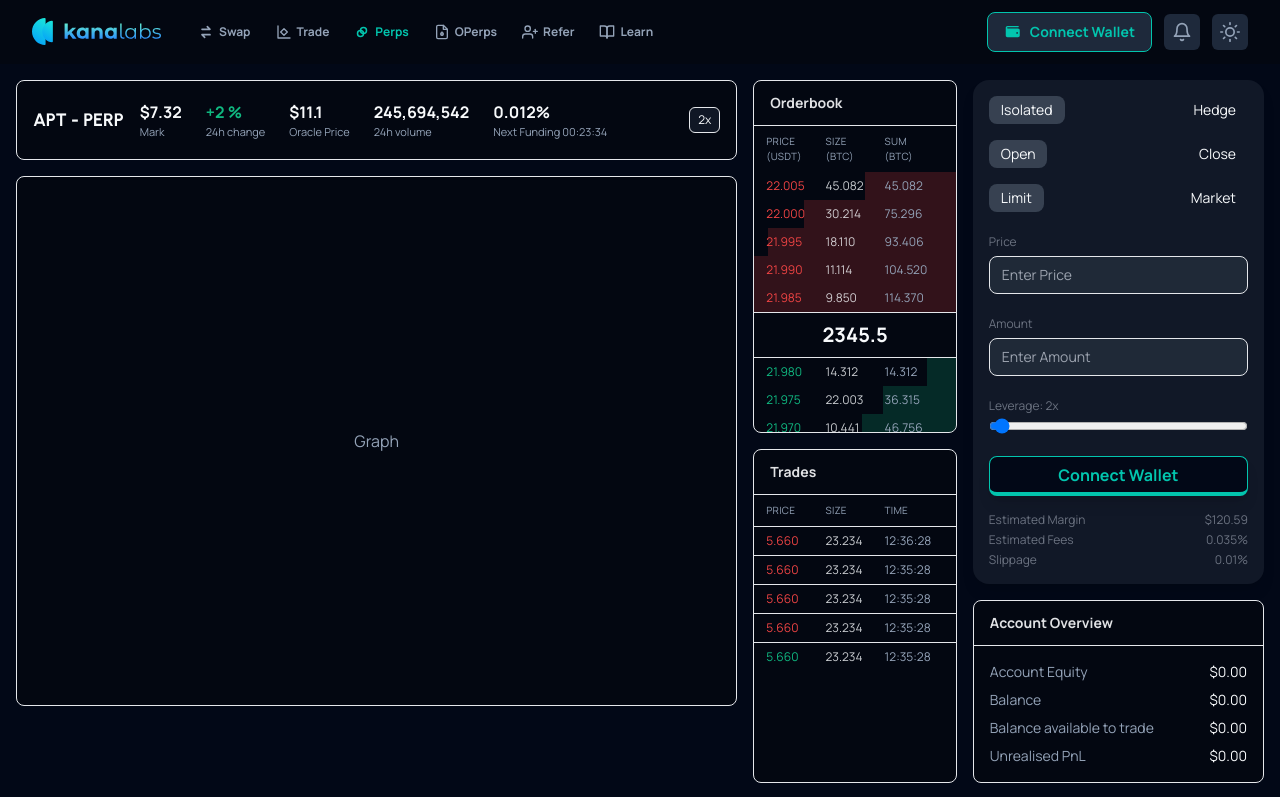
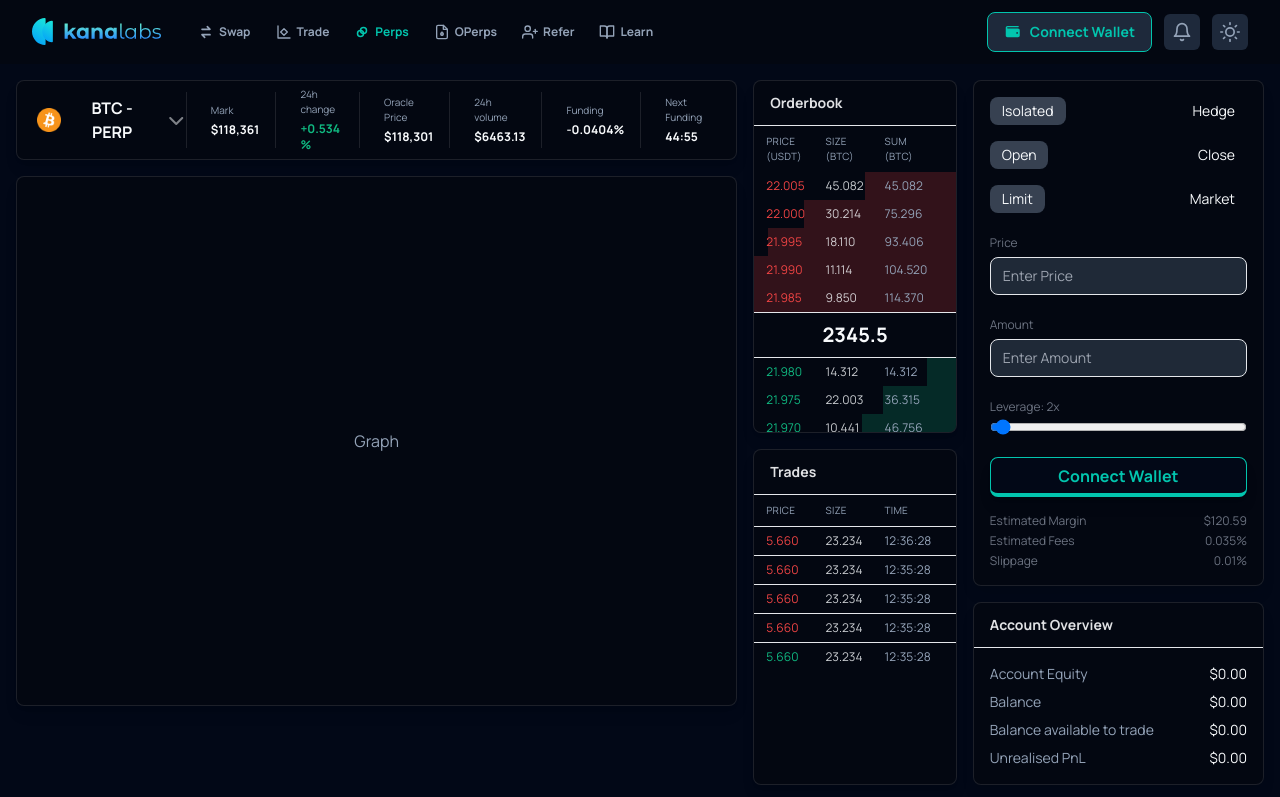
Before and after one commit to Sathyajhith-S-S/Kana-Labs, a React (Vite) app: page /perps in a window 1280 px wide. Shown: the top 797 px of the page. Built offline with nearby package versions, Linux system fonts and the light colour scheme.

Commit message:
statsribbon changes

```diff
--- a/package.json
+++ b/package.json
@@ -13,6 +13,7 @@
     "@fortawesome/fontawesome-svg-core": "^7.0.0",
     "@fortawesome/free-solid-svg-icons": "^7.0.0",
     "@fortawesome/react-fontawesome": "^0.2.3",
+    "@radix-ui/react-select": "^2.2.6",
     "class-variance-authority": "^0.7.1",
     "clsx": "^2.1.1",
     "react": "^19.1.1",
--- a/src/components/perps/CardShell.tsx
+++ b/src/components/perps/CardShell.tsx
@@ -7,7 +7,12 @@ type Props = {
 
 export function CardShell({ title, right, children, className = "" }: Props) {
     return (
-        <div className={`bg-card border rounded-lg overflow-hidden ${className}`}>
+        <div className={`
+            bg-card
+            shadow-lg rounded-lg overflow-hidden
+            border border-black/10 dark:border-white/10
+            ${className}
+        `}>
             {(title || right) && (
                 <div className="flex items-center justify-between px-4 py-3 border-b">
                     {title ? (
--- a/src/components/perps/OrderForm.tsx
+++ b/src/components/perps/OrderForm.tsx
@@ -1,5 +1,6 @@
 import { useState } from "react";
 import { Button } from "../ui/Button";
+import { CardShell } from "./CardShell";
 
 export function OrderForm() {
     const [price, setPrice] = useState("");
@@ -7,7 +8,7 @@ export function OrderForm() {
     const [leverage, setLeverage] = useState(2);
 
     return (
-        <div className="bg-white dark:bg-gray-900 rounded-2xl shadow-lg p-4 w-full">
+        <CardShell className="p-4 w-full">
             <div className="flex items-center justify-between text-sm font-medium mb-4">
                 <button className="px-3 py-1 rounded-lg bg-gray-200 dark:bg-gray-700">
                     Isolated
@@ -87,6 +88,6 @@ export function OrderForm() {
                     <span>0.01%</span>
                 </div>
             </div>
-        </div>
+            </CardShell>
     );
 }
--- a/src/components/perps/TopStatsRibbon.tsx
+++ b/src/components/perps/TopStatsRibbon.tsx
@@ -1,60 +1,138 @@
-"use client";
+import { useState, useEffect } from "react";
+import { CardShell } from "./CardShell";
+import { BTC, ETH, SOL } from "@/lib/tokens";
+import {
+    Select,
+    SelectContent,
+    SelectItem,
+    SelectTrigger,
+    SelectValue,
+} from "@/components/ui/select";
 
-import { CardShell } from "./CardShell";
-
-type Stat = { label: string; value: string; sub?: string; emphasis?: "green" | "red" | "none" };
-type Props = {
-    pair?: string;          // e.g., "APT - PERP"
-    leverage?: string;      // e.g., "2x"
-    stats?: Stat[];         // override defaults if you have live data
-    right?: React.ReactNode;
+type Stat = {
+    label: string;
+    value: string;
+    sub?: string;
+    emphasis?: "green" | "red" | "none";
 };
 
-export function TopStatsRibbon({
-    pair = "APT - PERP",
-    leverage = "2x",
-    stats,
-    right,
-}: Props) {
-    const items: Stat[] =
-        stats ??
-        [
-            { label: "Mark", value: "$7.32", emphasis: "none" },
-            { label: "24h change", value: "+2 %", emphasis: "green" },
-            { label: "Oracle Price", value: "$11.1", emphasis: "none" },
-            { label: "24h volume", value: "245,694,542", emphasis: "none" },
-            { label: "Funding", value: "0.012%", emphasis: "none", sub: "Next Funding 00:23:34" },
-        ];
+type PairInfo = {
+    logo: string;
+    alt: string;
+    stats: Stat[];
+};
+
+const PAIR_DATA: Record<string, PairInfo> = {
+    "BTC - PERP": {
+        logo: BTC.logo,
+        alt: "BTC",
+        stats: [
+            { label: "Mark", value: "$118,361", emphasis: "none" },
+            { label: "24h change", value: "+0.534 %", emphasis: "green" },
+            { label: "Oracle Price", value: "$118,301", emphasis: "none" },
+            { label: "24h volume", value: "$6463.13", emphasis: "none" },
+            { label: "Funding", value: "-0.0404%", emphasis: "none" },
+            { label: "Next Funding", value: "47:25", emphasis: "none" },
+        ],
+    },
+    "ETH - PERP": {
+        logo: ETH.logo,
+        alt: "ETH",
+        stats: [
+            { label: "Mark", value: "$3,789", emphasis: "none" },
+            { label: "24h change", value: "-1.25 %", emphasis: "red" },
+            { label: "Oracle Price", value: "$3,788", emphasis: "none" },
+            { label: "24h volume", value: "$412M", emphasis: "none" },
+            { label: "Funding", value: "+0.0150%", emphasis: "none" },
+            { label: "Next Funding", value: "15:10", emphasis: "none" },
+        ],
+    },
+    "SOL - PERP": {
+        logo: SOL.logo,
+        alt: "SOL",
+        stats: [
+            { label: "Mark", value: "$165.40", emphasis: "none" },
+            { label: "24h change", value: "+3.80 %", emphasis: "green" },
+            { label: "Oracle Price", value: "$165.35", emphasis: "none" },
+            { label: "24h volume", value: "$289M", emphasis: "none" },
+            { label: "Funding", value: "-0.0100%", emphasis: "none" },
+            { label: "Next Funding", value: "33:45", emphasis: "none" },
+        ],
+    },
+};
+
+type Pair = keyof typeof PAIR_DATA;
+
+type Props = {
+    defaultPair?: Pair;
+};
+
+export function TopStatsRibbon({ defaultPair = "BTC - PERP" }: Props) {
+    const [selectedPair, setSelectedPair] = useState<Pair>(defaultPair);
+    const [timerSeconds, setTimerSeconds] = useState(45 * 60);
+
+    useEffect(() => {
+        const interval = setInterval(() => {
+            setTimerSeconds(prevSeconds => {
+                if (prevSeconds <= 1) {
+                    return 45 * 60;
+                }
+                return prevSeconds - 1;
+            });
+        }, 1000);
+
+        return () => clearInterval(interval);
+    }, []);
+
+    const currentPairData = PAIR_DATA[selectedPair];
+    const minutes = Math.floor(timerSeconds / 60);
+    const seconds = timerSeconds % 60;
+    const formattedTime = `${String(minutes).padStart(2, '0')}:${String(seconds).padStart(2, '0')}`;
+
+    const items: Stat[] = currentPairData.stats.map(stat =>
+        stat.label === "Next Funding"
+            ? { ...stat, value: formattedTime }
+            : stat
+    );
 
     return (
         <CardShell className="h-20">
-            <div className="h-full w-full flex items-center justify-between px-4">
-                {/* Left: Pair selector summary (static for now) */}
-                <div className="flex items-center gap-4">
-                    <div className="text-base sm:text-lg font-bold font-heading">{pair}</div>
-                    <div className="hidden sm:flex items-center gap-6">
-                        {items.map((s) => (
-                            <div key={s.label}>
-                                <div
-                                    className={[
-                                        "text-sm sm:text-base font-semibold",
-                                        s.emphasis === "green" && "text-emerald-500",
-                                        s.emphasis === "red" && "text-red-500",
-                                        s.emphasis === "none" && "text-foreground",
-                                    ].filter(Boolean).join(" ")}
-                                >
+            <div className="h-full w-full flex items-center justify-between px-5">
+                <div className="flex items-center gap-3">
+                    <img src={currentPairData.logo} alt={currentPairData.alt} className="w-6 h-6" />
+                    <Select value={selectedPair} onValueChange={(value) => setSelectedPair(value as Pair)}>
+                        <SelectTrigger className="text-md font-bold bg-transparent border-none focus:ring-0 p-0">
+                            <SelectValue placeholder="Select pair" />
+                        </SelectTrigger>
+                        <SelectContent>
+                            <SelectItem value="BTC - PERP">BTC - PERP</SelectItem>
+                            <SelectItem value="ETH - PERP">ETH - PERP</SelectItem>
+                            <SelectItem value="SOL - PERP">SOL - PERP</SelectItem>
+                        </SelectContent>
+                    </Select>
+                </div>
+                <div className="hidden sm:flex items-center gap-6">
+                    <div className="h-14 border-l border-black/10 dark:border-white/10" />
+                    {items.map((s, i) => (
+                        <div key={s.label} className="flex items-center gap-4">
+                            <div>
+                                <div className="text-[10px] text-muted-foreground mb-1">
+                                    {s.sub ?? s.label}
+                                </div>
+                                <div className={[
+                                    "text-xs xs:text-base font-semibold",
+                                    s.emphasis === "green" && "text-emerald-500",
+                                    s.emphasis === "red" && "text-red-500",
+                                    s.emphasis === "none" && "text-foreground",
+                                ].filter(Boolean).join(" ")}>
                                     {s.value}
                                 </div>
-                                <div className="text-[11px] text-muted-foreground">{s.sub ?? s.label}</div>
                             </div>
-                        ))}
-                    </div>
-                </div>
-
-                {/* Right: quick controls (example: leverage) */}
-                <div className="flex items-center gap-2">
-                    <div className="text-xs px-2 py-1 rounded-md border bg-muted/50">{leverage}</div>
-                    {right}
+                            {i < items.length - 1 && (
+                                <div className="h-14 border-l border-black/10 dark:border-white/10" />
+                            )}
+                        </div>
+                    ))}
                 </div>
             </div>
         </CardShell>
--- /dev/null
+++ b/src/components/ui/select.tsx
@@ -0,0 +1,92 @@
+"use client";
+
+import * as React from "react";
+import * as SelectPrimitive from "@radix-ui/react-select";
+import { faCheck, faChevronDown } from "@fortawesome/free-solid-svg-icons";
+import { FontAwesomeIcon } from "@fortawesome/react-fontawesome";
+import { cn } from "@/lib/utils";
+
+const Select = SelectPrimitive.Root;
+const SelectGroup = SelectPrimitive.Group;
+const SelectValue = SelectPrimitive.Value;
+
+const SelectTrigger = React.forwardRef<
+    HTMLButtonElement,
+    React.ComponentPropsWithoutRef<typeof SelectPrimitive.Trigger>
+>(({ className, children, ...props }, ref) => (
+    <SelectPrimitive.Trigger
+        ref={ref}
+        className={cn(
+            "flex h-10 gap-4 items-center justify-between rounded-md border bg-transparent px-3 py-2 text-sm ring-offset-background placeholder:text-muted-foreground focus:outline-none focus:ring-2 focus:ring-primary disabled:cursor-not-allowed disabled:opacity-50",
+            className
+        )}
+        {...props}
+    >
+        {children}
+        <SelectPrimitive.Icon asChild>
+            <FontAwesomeIcon icon={faChevronDown} className="h-4 opacity-50" />
+        </SelectPrimitive.Icon>
+    </SelectPrimitive.Trigger>
+));
+SelectTrigger.displayName = SelectPrimitive.Trigger.displayName;
+
+const SelectContent = React.forwardRef<
+    HTMLDivElement,
+    React.ComponentPropsWithoutRef<typeof SelectPrimitive.Content>
+>(({ className, children, position = "popper", ...props }, ref) => (
+    <SelectPrimitive.Portal>
+        <SelectPrimitive.Content
+            ref={ref}
+            sideOffset={4}
+            className={cn(
+                "relative z-50 overflow-hidden rounded-md border bg-card text-card-foreground shadow-md animate-in fade-in-80",
+                position === "popper" && "translate-y-1",
+                className
+            )}
+            position={position}
+            {...props}
+        >
+            <SelectPrimitive.Viewport
+                className={cn(
+                    "p-1",
+                    position === "popper" &&
+                    "h-[var(--radix-select-trigger-height)] w-[var(--radix-select-trigger-width)]"
+                )}
+            >
+                {children}
+            </SelectPrimitive.Viewport>
+        </SelectPrimitive.Content>
+    </SelectPrimitive.Portal>
+));
+SelectContent.displayName = SelectPrimitive.Content.displayName;
+
+const SelectItem = React.forwardRef<
+    HTMLDivElement,
+    React.ComponentPropsWithoutRef<typeof SelectPrimitive.Item>
+>(({ className, children, ...props }, ref) => (
+    <SelectPrimitive.Item
+        ref={ref}
+        className={cn(
+            "relative flex cursor-default select-none items-center rounded-sm py-1.5 ps-2 pe-8 text-sm outline-none focus:bg-muted focus:text-accent-foreground data-[disabled]:pointer-events-none data-[disabled]:opacity-50",
+            className
+        )}
+        {...props}
+    >
+        <span className="absolute right-2 flex h-3.5 items-center justify-center">
+            <SelectPrimitive.ItemIndicator>
+                <FontAwesomeIcon icon={faCheck} className="h-4" />
+            </SelectPrimitive.ItemIndicator>
+        </span>
+        <SelectPrimitive.ItemText>{children}</SelectPrimitive.ItemText>
+    </SelectPrimitive.Item>
+));
+SelectItem.displayName = SelectPrimitive.Item.displayName;
+
+export {
+    Select,
+    SelectGroup,
+    SelectValue,
+    SelectTrigger,
+    SelectContent,
+    SelectItem,
+};
--- a/src/index.css
+++ b/src/index.css
@@ -33,6 +33,9 @@
 }
 
 @layer base {
+    html {
+        overflow-y: auto;
+    }
     body {
         @apply bg-background text-foreground;
         font-family: var(--font-manrope);
--- a/src/lib/tokens.ts
+++ b/src/lib/tokens.ts
@@ -7,6 +7,7 @@ import ethLogo from '@/assets/eth.png';
 import solLogo from '@/assets/sol.png';
 import suiLogo from '@/assets/sui.png';
 import xrpLogo from '@/assets/xrp.png';
+import btcLogo from '@/assets/BTC.png'
 // import usdtLogo from '@/assets/usdt.png';
 import zkSyncLogo from '@/assets/zk.png';
 
@@ -25,6 +26,7 @@ export const ETH: Token = { symbol: 'ETH', name: 'Ethereum', logo: ethLogo };
 export const SOL: Token = { symbol: 'SOL', name: 'Solana', logo: solLogo };
 export const SUI: Token = { symbol: 'SUI', name: 'Sui', logo: suiLogo };
 export const XRP: Token = { symbol: 'XRP', name: 'Ripple', logo: xrpLogo };
+export const BTC: Token = { symbol: 'BTC', name: 'Bitcoin', logo: btcLogo };
 // export const USDT: Token = { symbol: 'USDT', name: 'Tether', logo: usdtLogo };
 export const ZKSYNC: Token = { symbol: 'ZKSYNC', name: 'zkSync', logo: zkSyncLogo };
 
```
Also changed, not shown: src/assets/BTC.png (added), 1 other file (tests, documents, lock files or other folders).
